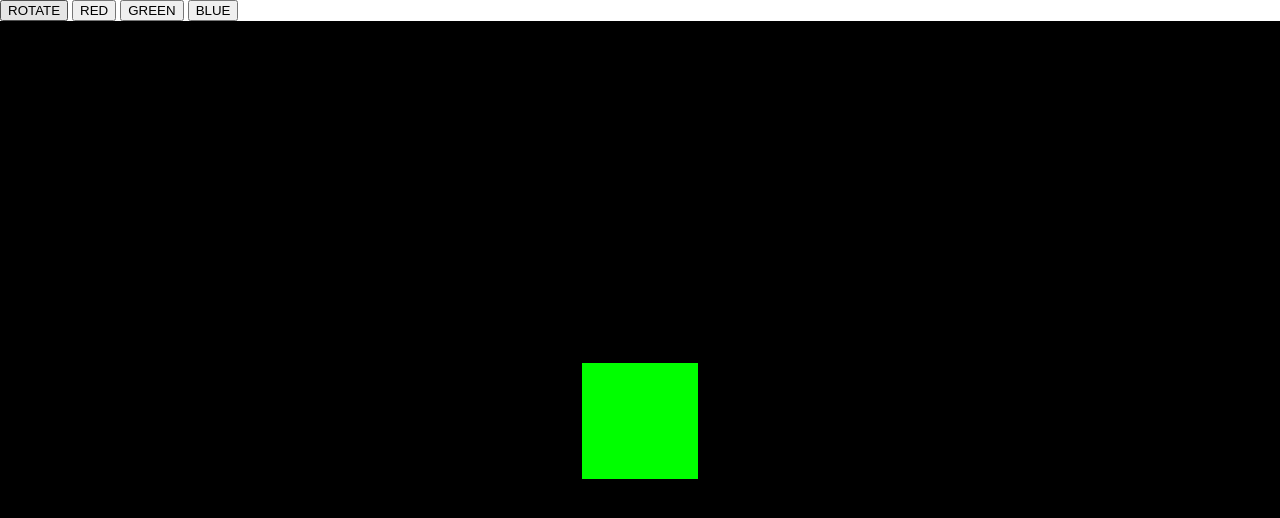
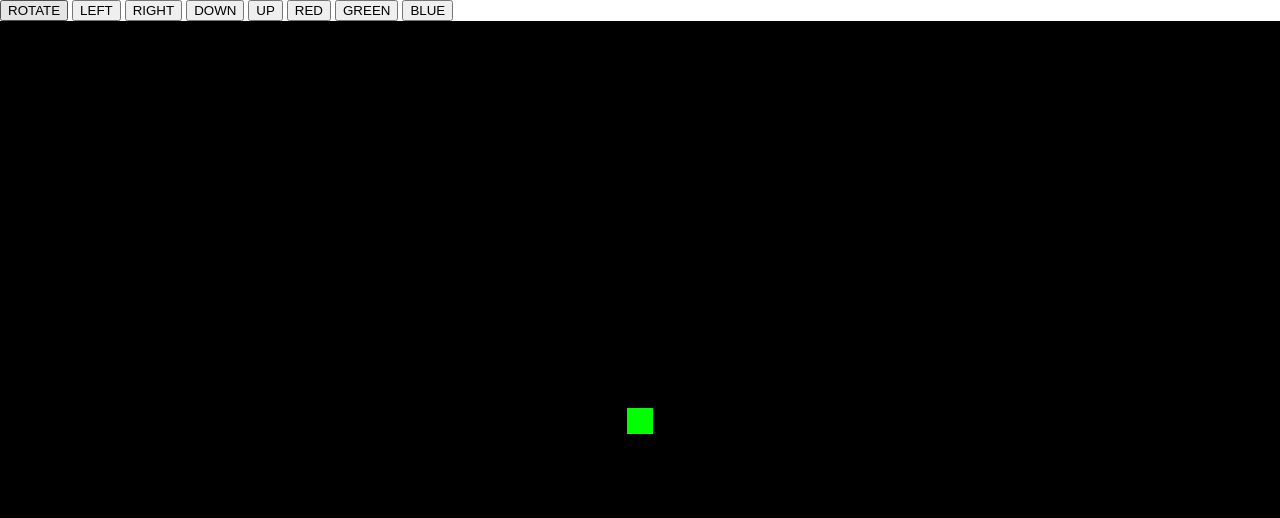
Before and after one commit to FacundoGFlores/threejs-handson, a plain HTML site: page index.html in a window 1280 px wide. Drawn offline with nearby package versions, Linux system fonts and the light colour scheme.

Commit message:
Add cube moves

```diff
--- a/index.html
+++ b/index.html
@@ -11,9 +11,15 @@
 	</head>
 	<body>
         <button id="btnRotate">ROTATE</button>
-        <button id="btnRED" class="btnColor" value="red">RED</button>
-        <button id="btnRED" class="btnColor" value="green">GREEN</button>
-        <button id="btnRED" class="btnColor" value="blue">BLUE</button>
+        <button class="btnMove" value="left">LEFT</button>
+        <button class="btnMove" value="right">RIGHT</button>
+        <button class="btnMove" value="down">DOWN</button>
+        <button class="btnMove" value="up">UP</button>
+        <button class="btnColor" value="red">RED</button>
+        <button class="btnColor" value="green">GREEN</button>
+        <button class="btnColor" value="blue">BLUE</button>
+
+
 		<script src="js/three.js"></script>
         <script src="js/main.js"></script>
 	</body>
--- a/js/main.js
+++ b/js/main.js
@@ -9,7 +9,7 @@ var geometry = new THREE.BoxGeometry(1, 1, 1);
 var material = new THREE.MeshBasicMaterial({color: 0x00ff00});
 var cube = new THREE.Mesh(geometry, material);
 scene.add(cube);
-camera.position.z = 5;
+camera.position.z = 20;
 
 function render() {
     requestAnimationFrame( render );
@@ -20,11 +20,28 @@ render();
 cube.setColor = function(color){
     cube.material.color = new THREE.Color(color);
 }
+
 $(".btnColor").on('click', function(){
     cube.setColor(this.value);
 });
+
 $("#btnRotate").on('click', function(){
     cube.rotation.x += 0.5;
     cube.rotation.y += 0.5;
     cube.rotation.z += 0.5;
 });
+
+$(".btnMove").on('click', function(){
+    if (this.value == "right") {
+        cube.position.x += 0.5;
+    }
+    if (this.value == "left") {
+        cube.position.x -= 0.5;
+    }
+    if (this.value == "up") {
+        cube.position.y += 0.5;
+    }
+    if (this.value == "down") {
+        cube.position.y -= 0.5;
+    }
+});
```
